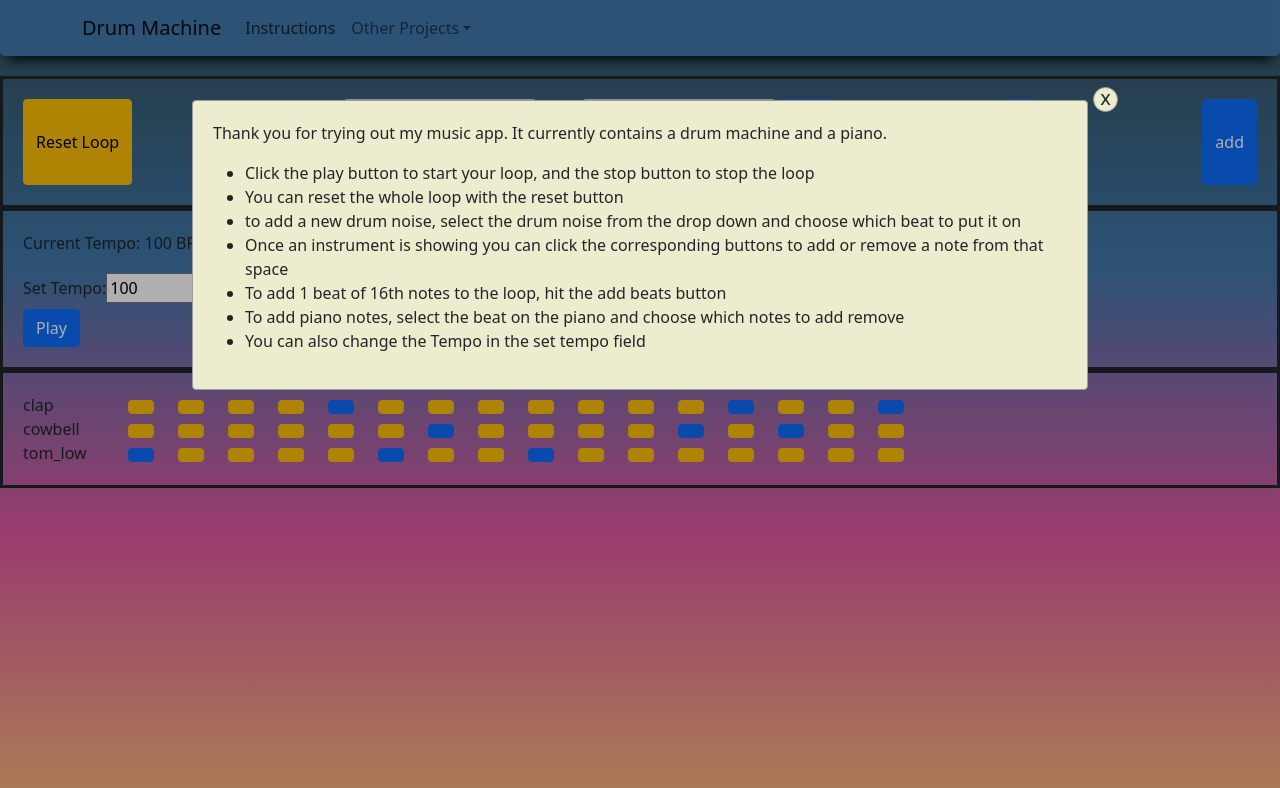
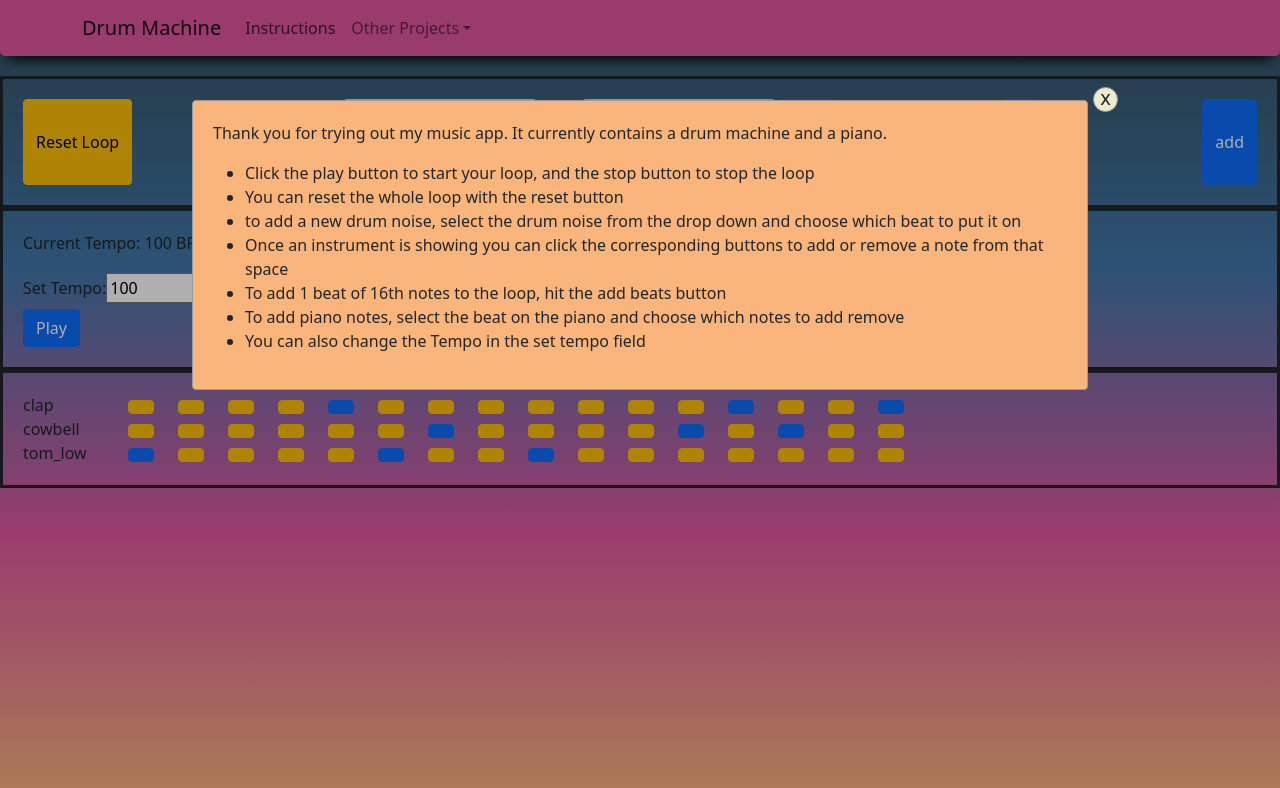
Before and after one commit to professional-pigeon/react-music-app, a React (Create React App) app: page / in a window 1280 px wide. Both pictures are taken after a click on the button "Instructions". Shown: the top 788 px of the page. Built offline with nearby package versions, Linux system fonts and the light colour scheme; no server answers.

Commit message:
change header color

```diff
--- a/src/components/header/Header.css
+++ b/src/components/header/Header.css
@@ -1,10 +1,18 @@
 .navStyle {
-  background-color: var(--color-four);
+  background-color: var(--color-three);
   margin-bottom: 20px;
   -webkit-box-shadow: 0px 10px 13px -7px #000000, 5px 5px 15px 5px rgba(0,0,0,0);
   box-shadow: 0px 10px 13px -7px #000000, 5px 5px 15px 5px rgba(0,0,0,0);
   border-radius: 0px 0px 5px 5px;
 }
+
+/* .nav-link {
+  color: var(--color-two) !important;
+}
+
+.navbar-brand {
+  color: var(--color-two) !important;
+} */
 
 .popUpBox {
   position: fixed;
@@ -26,7 +34,7 @@
   padding: 20px;
   border: 1px solid #999;
   overflow: auto;
-  background-color: var(--color-one);
+  background-color: var(--color-two);
 }
 
 .closeIcon {
```
